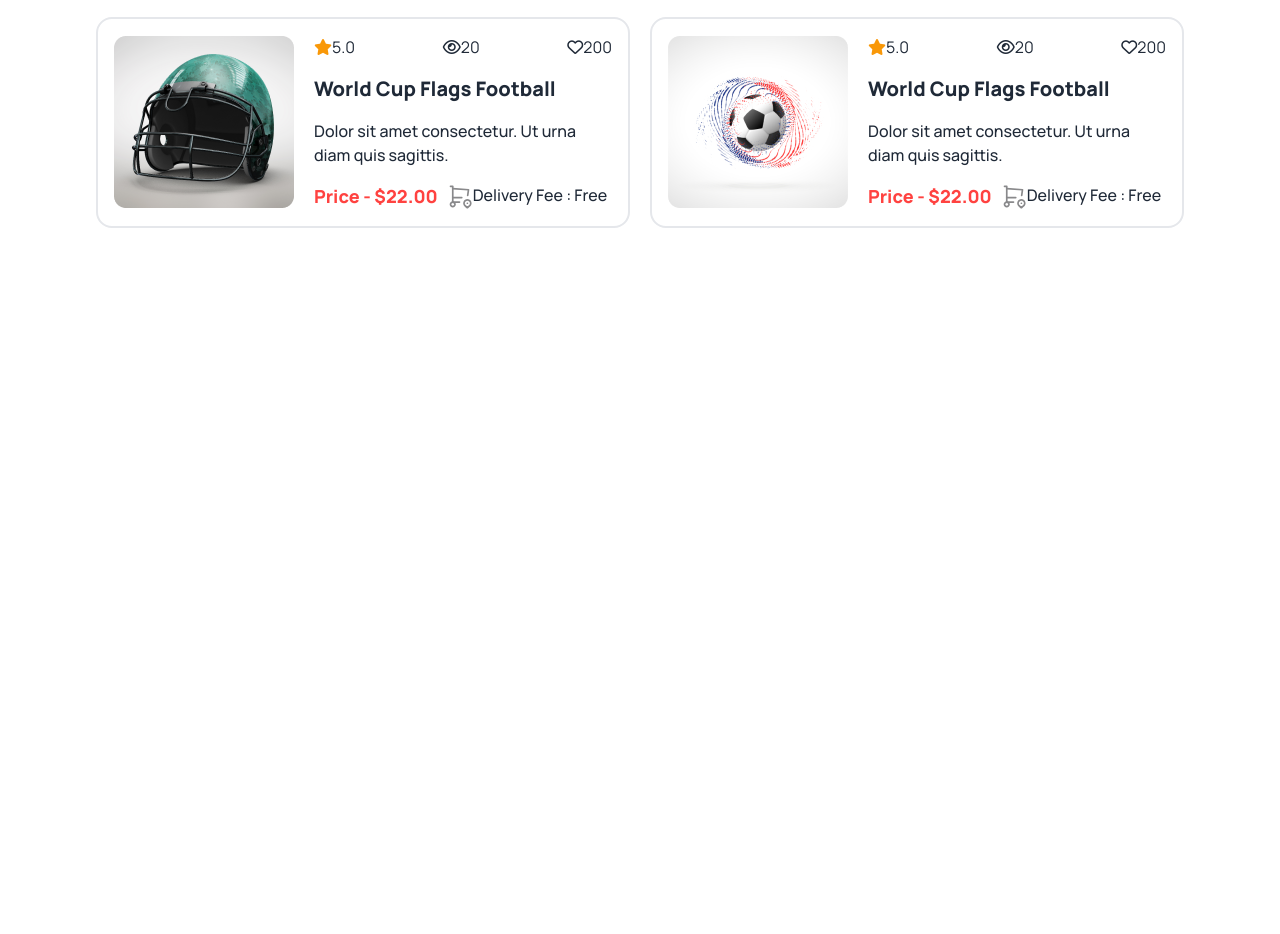
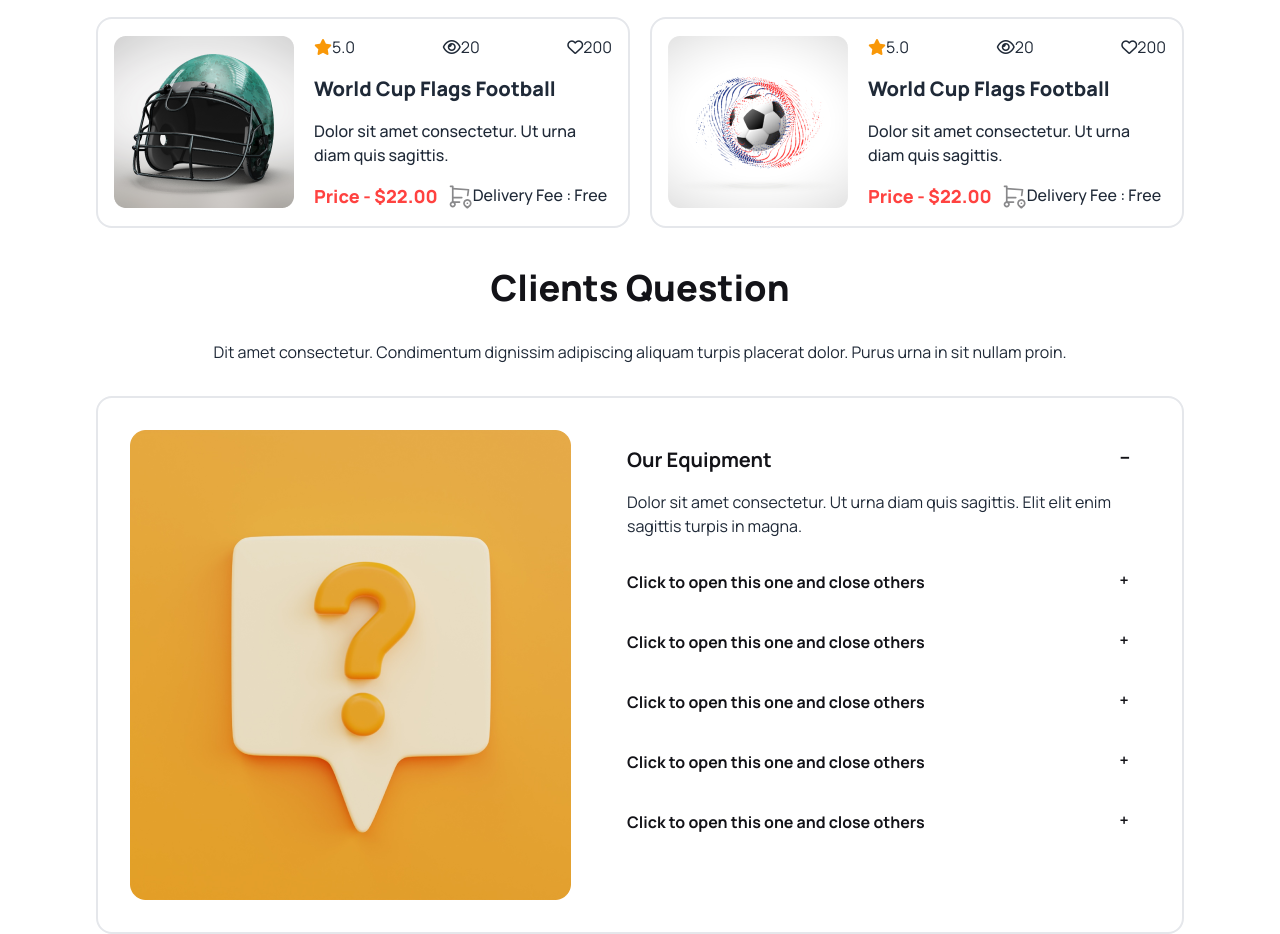
Before and after one commit to nichtmehr99/hockey-club-a3, a plain HTML site: page index.html in a window 1280 px wide. Shown: the part 2838-3772 px from the top of the page. Before the commit the page ends 3066 px from the top, so only its background shows below. Drawn offline with nearby package versions, Linux system fonts and the light colour scheme.

Commit message:
client ques section done

```diff
--- a/index.html
+++ b/index.html
@@ -17,7 +17,6 @@
         theme: {
           extend: {
             colors: {
-              clifford: "#da373d",
               color1: "#131318",
               color2: "#FF4240",
             },
@@ -464,6 +463,81 @@
           </div>
         </div>
       </section>
+      <!-- Client Question Section -->
+      <section class="container mx-auto lg:px-24 px-4">
+        <h2 class="text-color1 text-4xl font-extrabold text-center mt-10">
+          Clients Question
+        </h2>
+        <p class="text-[neutral-content] text-center mt-8 mb-8">
+          Dit amet consectetur. Condimentum dignissim adipiscing aliquam turpis placerat dolor. Purus urna in sit nullam proin.
+        </p>
+        <!-- container -->
+        <div class="flex flex-col lg:flex-row border-2 rounded-2xl border-inherit gap-x-10 p-8">
+          <div class=""><img src="Images/11.png" alt=""></div>
+          <div class="flex-1">
+            <!-- question 1 -->
+            <div class="collapse collapse-plus">
+              <input type="radio" name="my-accordion-3" checked="checked" />
+              <div class="collapse-title text-xl font-bold text-color1">
+                Our Equipment
+              </div>
+              <div class="collapse-content">
+                <p class="text-[neutral-content] font-normal text-base">Dolor sit amet consectetur. Ut urna diam quis sagittis. Elit elit enim sagittis turpis in magna.</p>
+              </div>
+            </div>
+            <!-- question 2 -->
+            <div class="collapse collapse-plus">
+              <input type="radio" name="my-accordion-3" />
+              <div class="collapse-title font-bold text-color1">
+                Click to open this one and close others
+              </div>
+              <div class="collapse-content">
+                <p>hello</p>
+              </div>
+            </div>
+            <!-- question 3 -->
+            <div class="collapse collapse-plus">
+              <input type="radio" name="my-accordion-3" />
+              <div class="collapse-title font-bold text-color1">
+                Click to open this one and close others
+              </div>
+              <div class="collapse-content">
+                <p>hello</p>
+              </div>
+            </div>
+            <!-- question 4 -->
+            <div class="collapse collapse-plus">
+              <input type="radio" name="my-accordion-3" />
+              <div class="collapse-title font-bold text-color1">
+                Click to open this one and close others
+              </div>
+              <div class="collapse-content">
+                <p>hello</p>
+              </div>
+            </div>
+            <!-- question 5 -->
+            <div class="collapse collapse-plus">
+              <input type="radio" name="my-accordion-3" />
+              <div class="collapse-title font-bold text-color1">
+                Click to open this one and close others
+              </div>
+              <div class="collapse-content">
+                <p>hello</p>
+              </div>
+            </div>
+            <!-- question 6 -->
+            <div class="collapse collapse-plus">
+              <input type="radio" name="my-accordion-3" />
+              <div class="collapse-title font-bold text-color1">
+                Click to open this one and close others
+              </div>
+              <div class="collapse-content">
+                <p>hello</p>
+              </div>
+            </div>
+          </div>
+        </div>
+      </section>
     </main>
     <footer></footer>
   </body>
```
